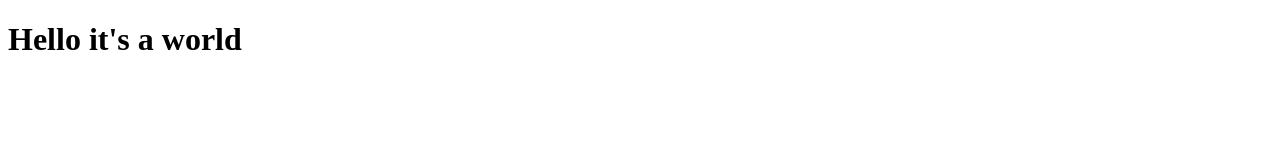
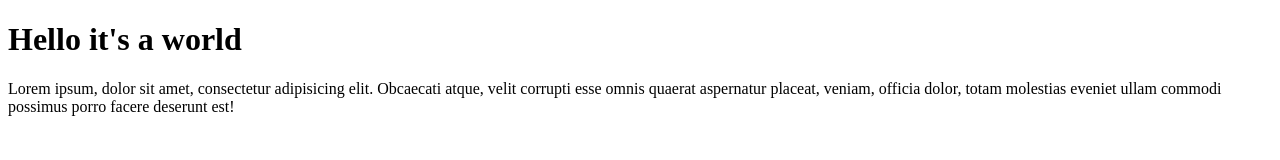
Before and after one commit to lintsaiwei/coursera, a plain HTML site: page site/index.html in a window 1280 px wide. Drawn offline with Linux system fonts and the light colour scheme.

Commit message:
add mod2 solution

```diff
--- a/site/index.html
+++ b/site/index.html
@@ -7,6 +7,7 @@
 </head>
 <body>
 	<h1>Hello it's a world</h1>
+	<p>Lorem ipsum, dolor sit amet, consectetur adipisicing elit. Obcaecati atque, velit corrupti esse omnis quaerat aspernatur placeat, veniam, officia dolor, totam molestias eveniet ullam commodi possimus porro facere deserunt est!</p>
 
 </body>
 </html>
```
Also changed, not shown: mod2-solution/index.html (added), 1 other file.
